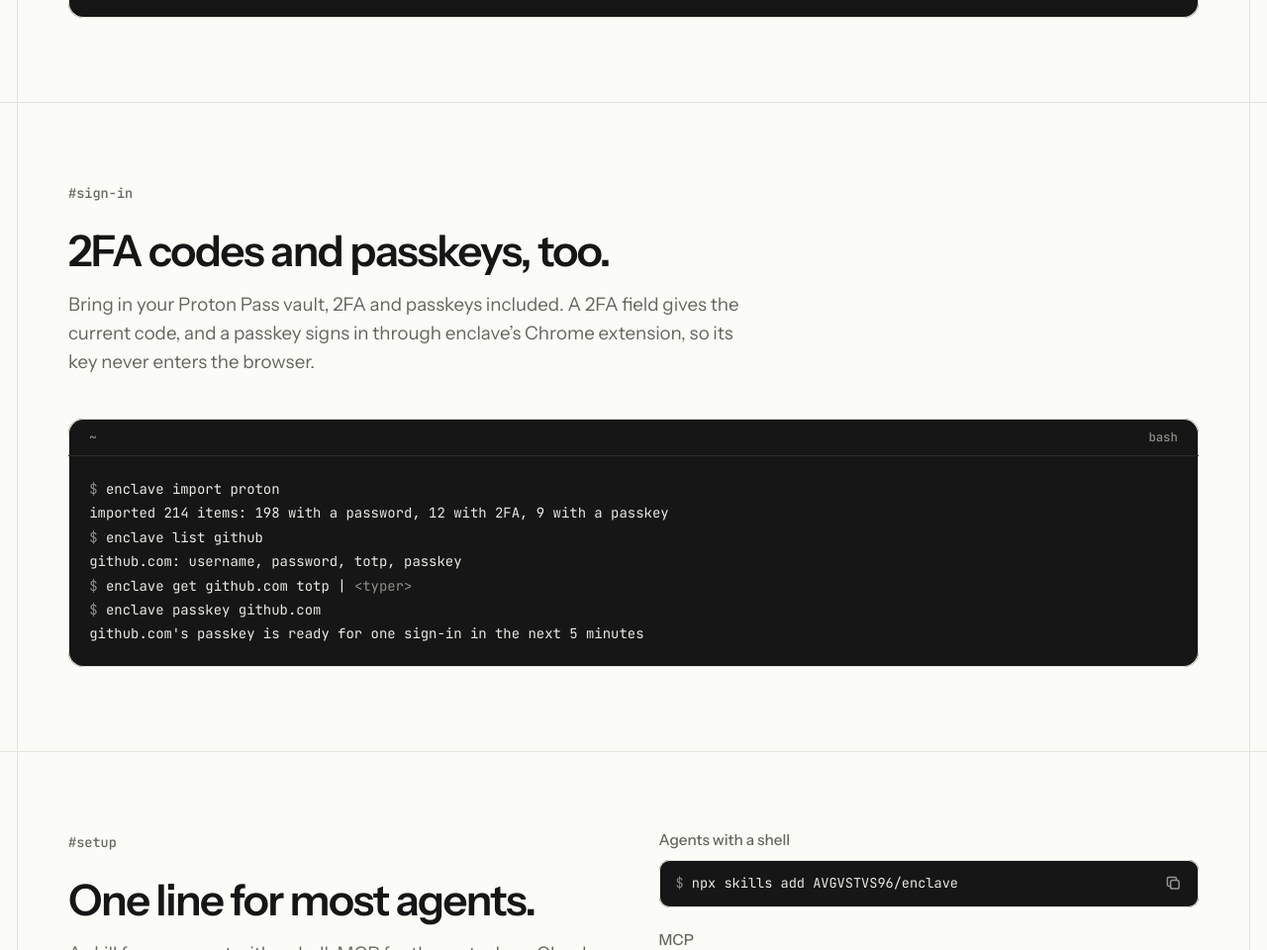
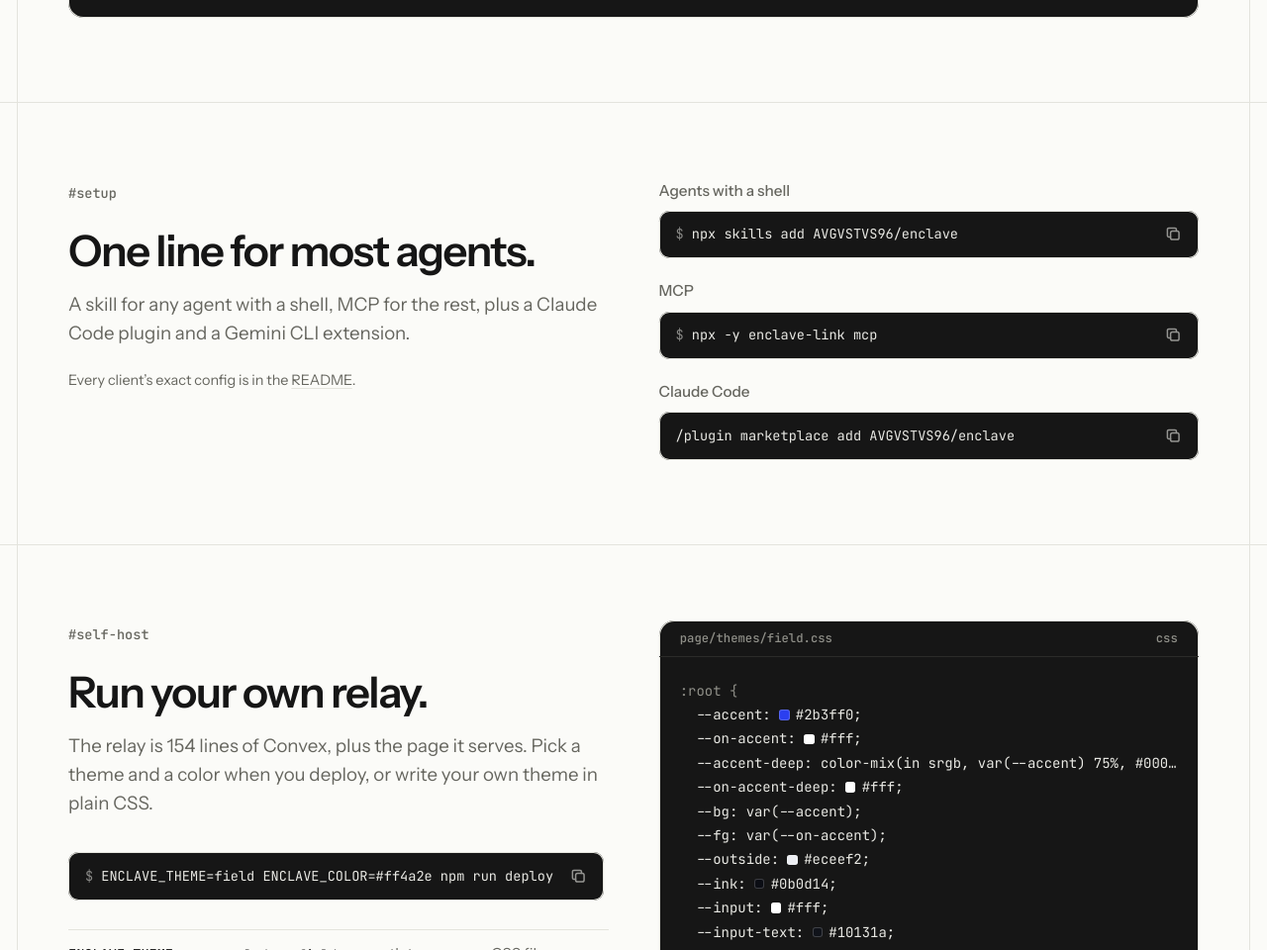
Before and after one commit to AVGVSTVS96/enclave, a website built with Vite: page site/index.html in a window 1280 px wide. Shown: the part 2650-3610 px from the top of the page at 99% size. Built offline with nearby package versions, Linux system fonts and the light colour scheme.

Commit message:
Revert "docs(site): a section on 2FA codes, passkeys and bringing in Proton Pass, and the README says so up top"
This reverts commit 39e012a916470657bc537ee18ef44a707550fd15.

```diff
--- a/site/index.html
+++ b/site/index.html
@@ -160,24 +160,6 @@
         </div>
       </section>
 
-      <section class="row" id="sign-in">
-        <div class="frame block">
-          <a class="anchor" href="#sign-in">#sign-in</a>
-          <h2>2FA codes and passkeys, too.</h2>
-          <p class="line">Bring in your Proton Pass vault, 2FA and passkeys included. A 2FA field gives the current code, and a passkey signs in through enclave’s Chrome extension, so its key never enters the browser.</p>
-          <div class="window">
-            <div class="title"><span>~</span><span>bash</span></div>
-            <pre><code><span class="ln"><span class="prompt">$</span> enclave import proton</span>
-<span class="ln">imported 214 items: 198 with a password, 12 with 2FA, 9 with a passkey</span>
-<span class="ln"><span class="prompt">$</span> enclave list github</span>
-<span class="ln">github.com: username, password, totp, passkey</span>
-<span class="ln"><span class="prompt">$</span> enclave get github.com totp | <span class="dim">&lt;typer&gt;</span></span>
-<span class="ln"><span class="prompt">$</span> enclave passkey github.com</span>
-<span class="ln">github.com's passkey is ready for one sign-in in the next 5 minutes</span></code></pre>
-          </div>
-        </div>
-      </section>
-
       <section class="row" id="setup">
         <div class="frame block split">
           <div>
```
Also changed, not shown: copy/MESSAGING.md (+0 -1 lines), README.md.
